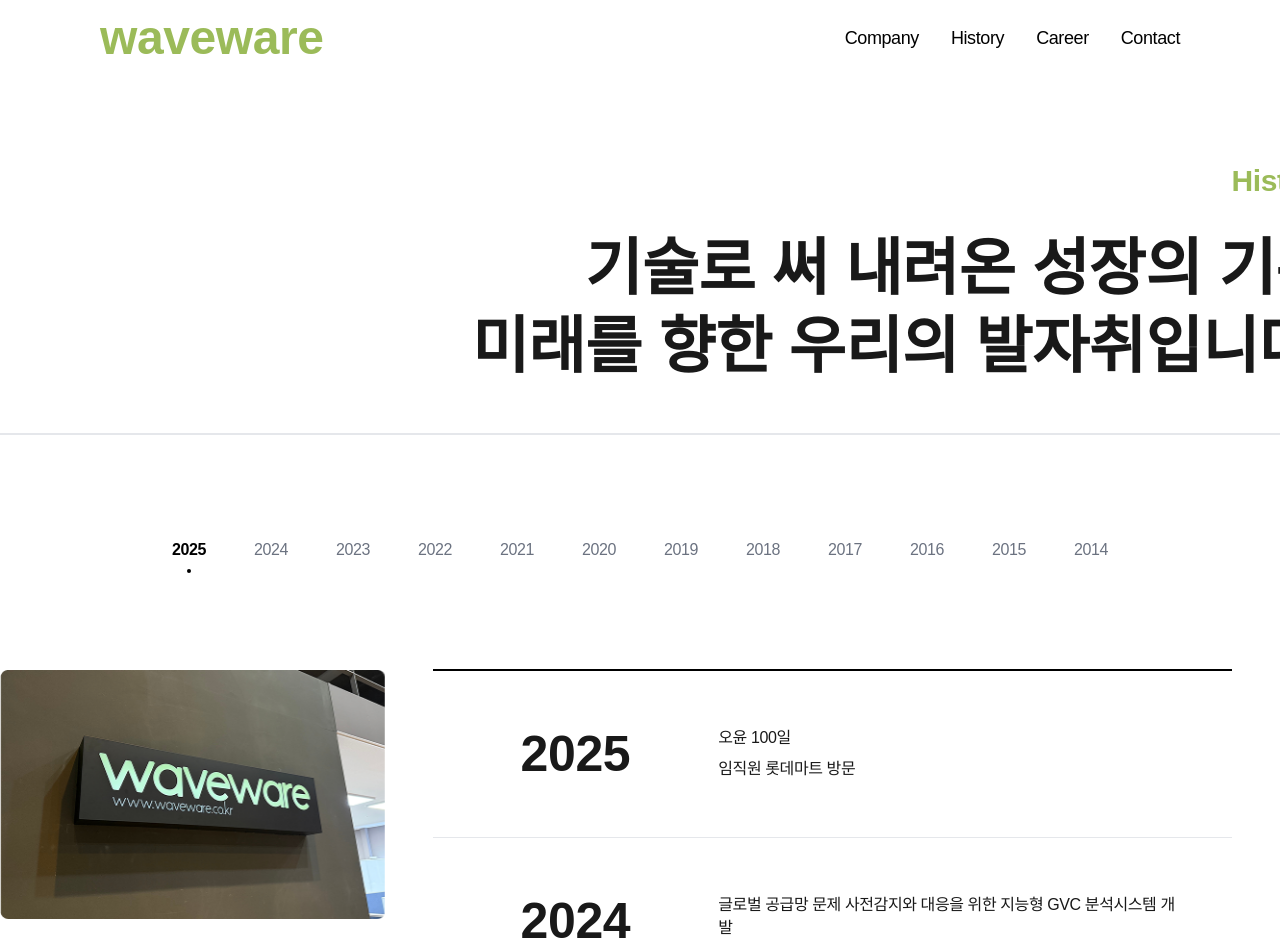
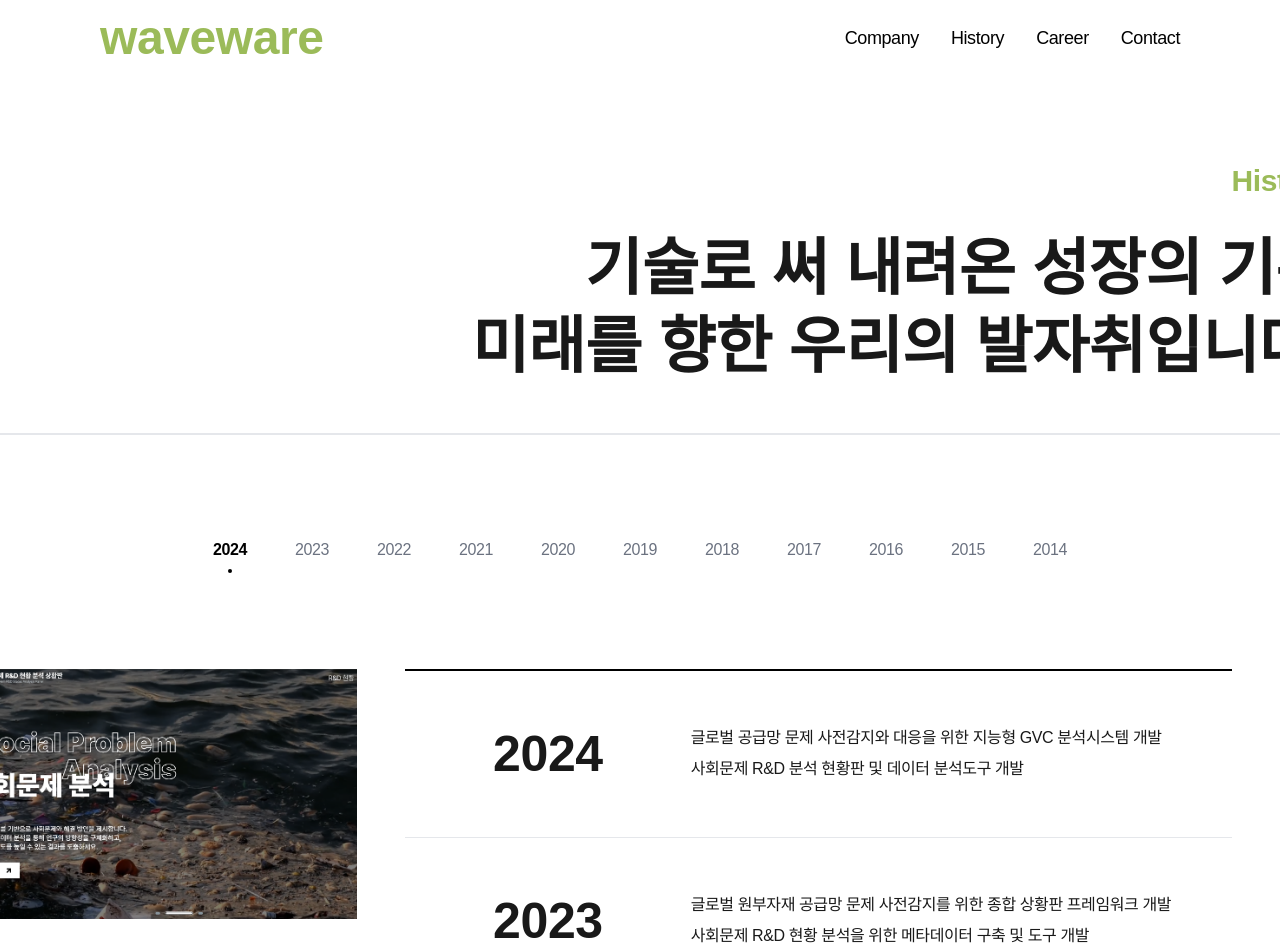
Before and after one commit to YongMinMax/waveware, a Next.js app: page /history in a window 1280 px wide. Shown: the top 947 px of the page. Built offline with nearby package versions, Linux system fonts and the light colour scheme; a web font is replaced by a local one.

Commit message:
2025.04.08. KYE - mod) history
- 이미지 전환

```diff
--- a/src/kwon/history/timeline.js
+++ b/src/kwon/history/timeline.js
@@ -1,7 +1,8 @@
 import {useRef, useState, useEffect} from "react";
 
 export default function TimeLine () {
-    const [selectedYear, setSelectedYear] = useState("2025");
+    const [selectedYear, setSelectedYear] = useState(2024);
+    const [prevSelectedYear, setPrevSelectedYear] = useState(2024);
     const yearRefs = useRef({});
 
     useEffect(() => {
@@ -23,7 +24,10 @@ export default function TimeLine () {
                 }
             });
 
+            setPrevSelectedYear(selectedYear);
             setSelectedYear(closestYear);
+
+            console.log(`prevSelectedYear: ${prevSelectedYear}, selectedYear: ${selectedYear}`);
         };
 
         window.addEventListener('scroll', handleScroll);
@@ -44,7 +48,6 @@ export default function TimeLine () {
                                 className={`px-6 py-2 ${selectedYear === year ? 'font-bold text-black' : 'text-gray-500'}`}
                                 onClick={() => {
                                     yearRefs.current[year].scrollIntoView({ behavior: "smooth", block: "start" });
-                                    setSelectedYear(year);
                                 }}
                             >
                                 {year}
@@ -55,10 +58,33 @@ export default function TimeLine () {
                 </div>
             </div>
             <div className={"flex "}>
-                <img className={"sticky top-[25vh] w-[400px] h-[250px] object-cover"} src={historyData[selectedYear].image}/>
+                <div
+                    className={"sticky top-[25vh] w-[400px] h-[250px] overflow-hidden"}>
+                    {Object.keys(historyData).map((year) => (
+                        <img
+                            key={year}
+                            className={`w-[400px] h-[250px] top-0 object-cover transition-transform duration-500 ease-in-out`}
+                            src={historyData[year].image}
+                            alt={`Image for ${year}`}
+                            style={{
+                                transform:
+                                    selectedYear > year
+                                        ? 'translateY(100%)'
+                                        : selectedYear < year
+                                        ? 'translateY(-100%)'
+                                        : 'translateY(0)',
+                                opacity: selectedYear === year || prevSelectedYear === year ? 1 : 0,
+                                zIndex: selectedYear === year ? 20 : prevSelectedYear === year ? 10 : 0,
+                                position: 'absolute',
+                                transition: 'transform 0.5s ease-in-out, opacity 0.5s ease-in-out',
+                            }}
+                        />
+                    ))}
+                </div>
                 <div className={"flex flex-col mx-12 border-t-2 border-black"}>
                     {Object.entries(historyData).sort(([a], [b]) => b - a).map(([year, data]) => (
-                        <div key={year} ref={(el) => (yearRefs.current[year] = el)} data-year={year} style={{ scrollMarginTop: '25vh' }} className={"flex justify-start border-b-[1px] px-12 py-12"}>
+                        <div key={year} ref={(el) => (yearRefs.current[year] = el)} data-year={year}
+                             style={{scrollMarginTop: '25vh'}} className={"flex justify-start border-b-[1px] px-12 py-12"}>
                             <h2 className={"text-[50px] font-semibold px-10"}>{year}</h2>
                             <ul>
                                 {data.events.map((event, index) => (
@@ -75,28 +101,28 @@ export default function TimeLine () {
 }
 
 const historyData = {
-    "2025": {
-        events: [
-            "오윤 100일",
-            "임직원 롯데마트 방문",
-        ],
-        image: "/img/history/2025.png"
-    },
-    "2024": {
+    // "2025": {
+    //     events: [
+    //         "오윤 100일",
+    //         "임직원 롯데마트 방문",
+    //     ],
+    //     image: "/img/history/2025.png"
+    // },
+    2024: {
         events: [
             "글로벌 공급망 문제 사전감지와 대응을 위한 지능형 GVC 분석시스템 개발",
             "사회문제 R&D 분석 현황판 및 데이터 분석도구 개발",
         ],
         image: "/img/history/2024.png"
     },
-    "2023": {
+    2023: {
         events: [
             "글로벌 원부자재 공급망 문제 사전감지를 위한 종합 상황판 프레임워크 개발",
             "사회문제 R&D 현황 분석을 위한 메타데이터 구축 및 도구 개발",
         ],
         image: "/img/history/2023.png"
     },
-    "2022": {
+    2022: {
         events: [
             "NTIS AI 및 데이터 기반 자동분류 기술 고도화 및 신규 분류체계 추가",
             "NTIS 연관 콘텐츠 기반 그린체인 서비스 제공",
@@ -105,7 +131,7 @@ const historyData = {
         ],
         image: "/img/history/2022.png"
     },
-    "2021": {
+    2021: {
         events: [
             "빅데이터기반 치매조기예측 기술 (기술 이전)",
             "치매 조기예측 및 자동분류 시스템을 위한 패스트데이터 수집 플랫폼 개발 및 처리환경 고도화",
@@ -114,9 +140,9 @@ const historyData = {
             "지능형 과학 기술 산업 위기대응 시스템 개발",
             "인공지능 기반 논문 연구분야 자동분류 시스템 개발",
         ],
-        image: "/img/history/2021.jpg"
+        image: "/img/history/2021.png"
     },
-    "2020": {
+    2020: {
         events: [
             "인공지능 연구소 설립",
             "치매 조기예측 및 자동분류 시스템을 위한 패스트데이터 처리 환경 고도화 용역",
@@ -124,16 +150,16 @@ const historyData = {
         ],
         image: "/img/history/2020.png"
     },
-    "2019": {
+    2019: {
         events: [
             "특허 등록 (그래픽 처리 장치의 자원 관리 기술)",
             "ADL 연구를 위한 IoT 인프라 개발 구축",
             "국가연구데이터플랫폼",
             "NTIS 국가과학기술지식정보서비스 구축",
         ],
-        image: "/img/history/2019.jpg"
+        image: "/img/history/2019.png"
     },
-    "2018": {
+    2018: {
         events: [
             "빅데이터 기반 종합 치매 예측 서비스 개발 용역",
             "대형연구장비를 연계한 데이터 융합·분석 환경구축 및 시범서비스 개발",
@@ -141,7 +167,7 @@ const historyData = {
         ],
         image: "/img/history/2018.png"
     },
-    "2017": {
+    2017: {
         events: [
             "치매 조기예측을 위한 생체 정보 빅데이터 분석 시스템 구축",
             "피해 예측 기반 의사결정지원 시스템 구축",
@@ -149,14 +175,14 @@ const historyData = {
         ],
         image: "/img/history/2017.jpg"
     },
-    "2016": {
+    2016: {
         events: [
             "재난·재해 실시간 지식 탐지 플랫폼 개발",
             "치매 연구를 위한 빅데이터 분석 시스템 구축",
         ],
         image: "/img/history/2016.png"
     },
-    "2015": {
+    2015: {
         events: [
             "치매분야 학술문헌의 지식화 연구",
             "재난·재해 스트림/배치 지깃의 복합처리/관리 프레임워크 개발",
@@ -164,7 +190,7 @@ const historyData = {
         ],
         image: "/img/history/2015.png"
     },
-    "2014": {
+    2014: {
         events: [
             "(주) waveware 설립",
             "Medical Pathway 관리 및 연계시스템 구현",
```
